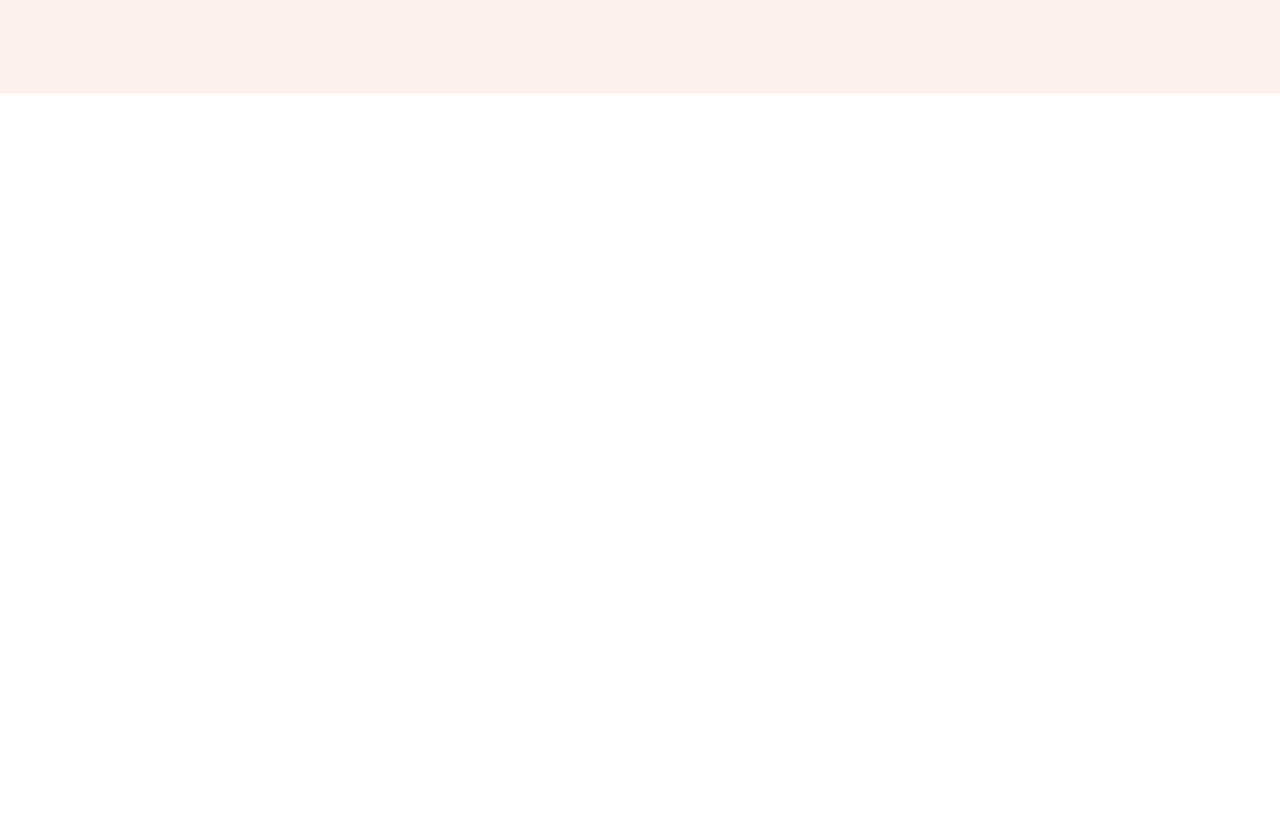
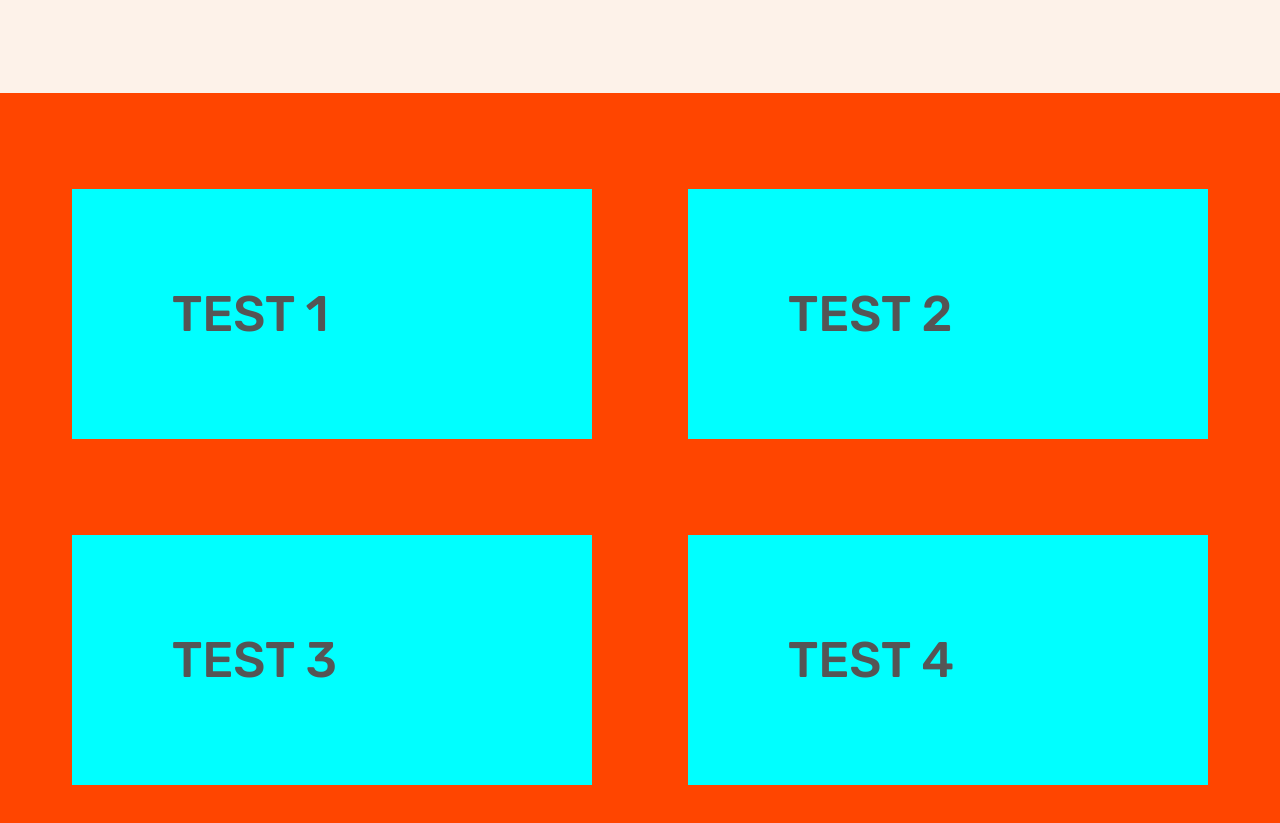
Before and after one commit to rjuliao/Omnifood-Desktop, a plain HTML site: page index.html in a window 1280 px wide. Shown: the part 661-1484 px from the top of the page. Before the commit the page ends 800 px from the top, so only its background shows below. Drawn offline with Linux system fonts and the light colour scheme.

Commit message:
grid classes

```diff
--- a/css/style.css
+++ b/css/style.css
@@ -230,3 +230,41 @@ body {
   color: #b8651b;
   font-weight: 700;
 }
+
+/*******************************
+          HOW SECTION
+*******************************/
+
+.section-how {
+  padding: 9.6rem 0;
+  background-color: orangered;
+}
+
+.container {
+  max-width: 120rem;
+  padding: 0 3.2rem;
+  margin: 0 auto;
+}
+
+.grid {
+  display: grid;
+  gap: 9.6rem;
+}
+
+.grid--2_cols {
+  grid-template-columns: repeat(2, 1fr);
+}
+
+.grid--3_cols {
+  grid-template-columns: repeat(3, 1fr);
+}
+
+.grid--4_cols {
+  grid-template-columns: repeat(4, 1fr);
+}
+
+.section-how div div {
+  padding: 100px;
+  font-size: 5rem;
+  background-color: aqua;
+}
--- a/index.html
+++ b/index.html
@@ -27,7 +27,7 @@
         </ul>
       </nav>
     </header>
-
+    <main>
       <section class="section-hero">
         <div class="hero">
           <div class="hero-text-box">
@@ -35,9 +35,9 @@
               A healthy meal delivered to your door, every single day
             </h1>
             <p class="hero-description">
-            The smart 365-days-per-year food subscription that will make you eat
-            healthy again. Tailored to your personal tastes and nutritional
-            needs.
+              The smart 365-days-per-year food subscription that will make you
+              eat healthy again. Tailored to your personal tastes and
+              nutritional needs.
             </p>
             <a href="#" class="btn btn--full margin-rigth-sm"
               >Start Eating Well</a
@@ -66,5 +66,15 @@
           </div>
         </div>
       </section>
+
+      <section class="section-how">
+        <div class="container grid grid--2_cols">
+          <div>TEST 1</div>
+          <div>TEST 2</div>
+          <div>TEST 3</div>
+          <div>TEST 4</div>
+        </div>
+      </section>
+    </main>
   </body>
 </html>
```
Lines whose indentation alone changed are shown as unchanged.
